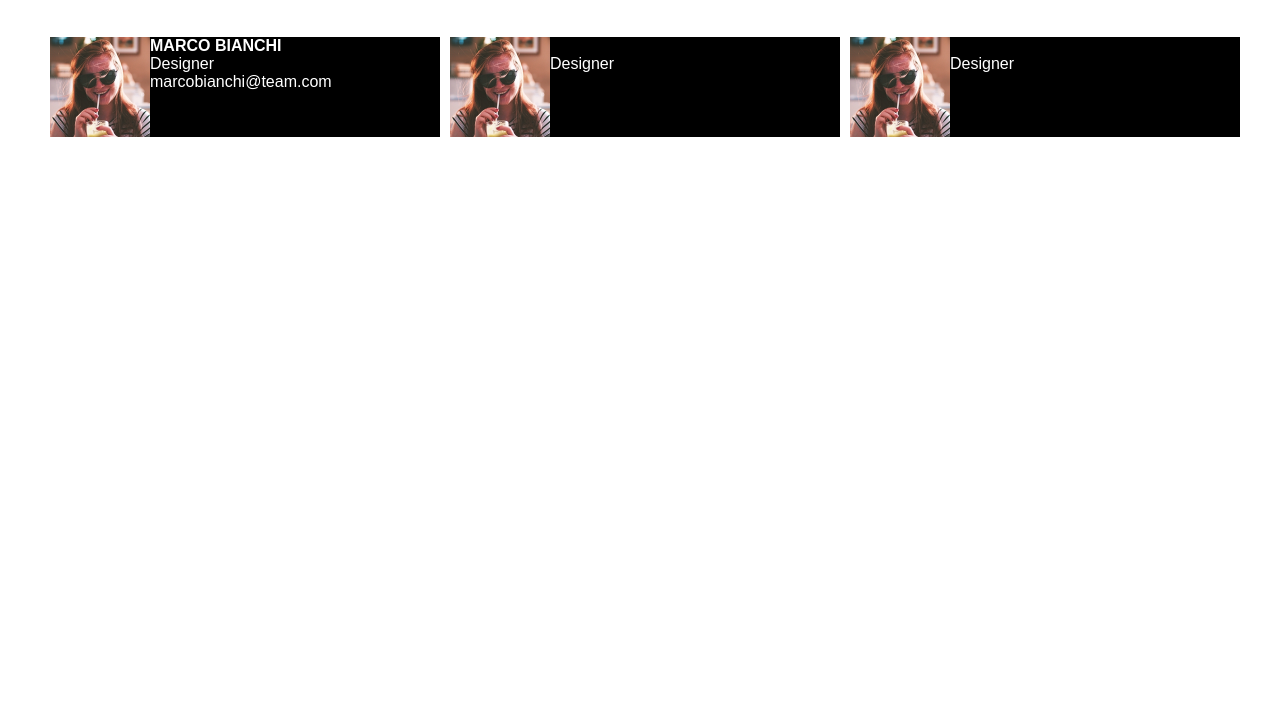
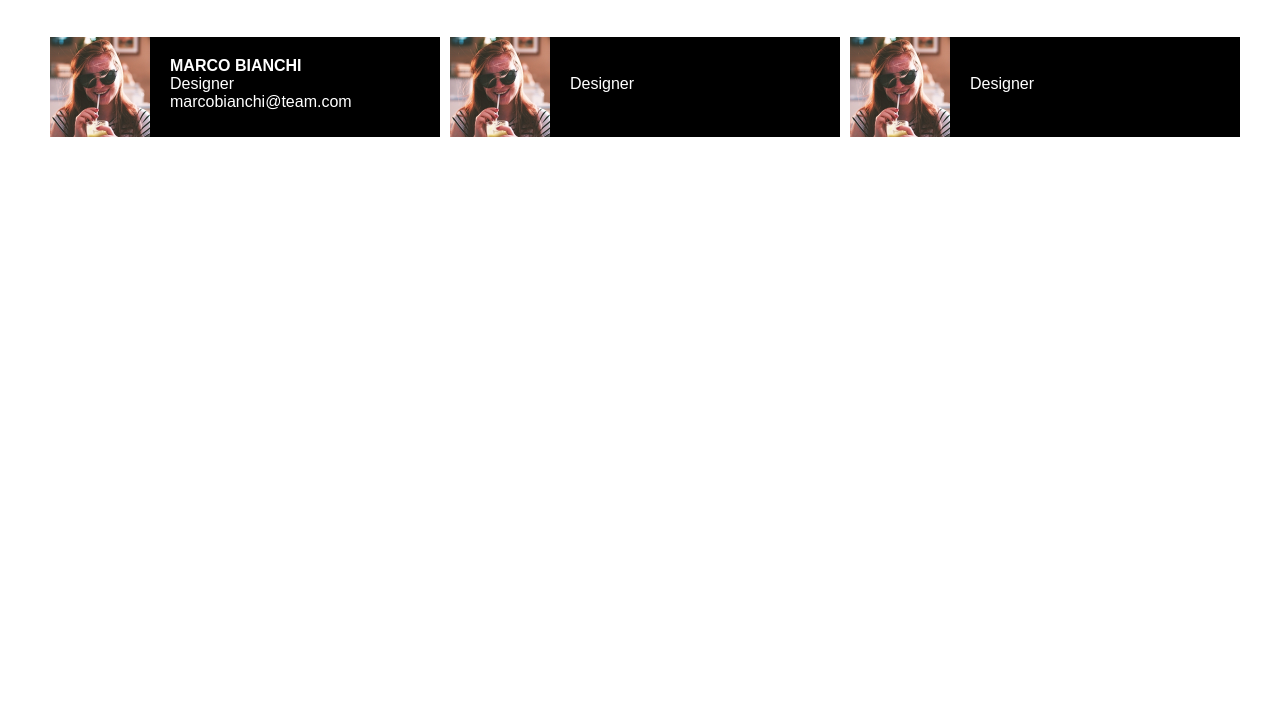
Before and after one commit to RiccardoGabba/html-css-float-cards, a plain HTML site: page index.html in a window 1280 px wide. Shown: the part 76-800 px from the top of the page. Drawn offline with Linux system fonts and the light colour scheme.

Commit message:
fix issue

```diff
--- a/index.html
+++ b/index.html
@@ -31,9 +31,9 @@
                 </div>
             </section>
             <section class="box pull-left debug">
-                <p>
+
                     <img src="image/assets/img/female1.png" alt="" class="img">
-                </p>
+
                 <div class="testo">
                     <span class="nome"><strong></strong></span> <br>
                     <span>Designer </span><br>
--- a/style.css
+++ b/style.css
@@ -39,16 +39,10 @@ body{
     height: 100px;
     object-fit: contain;
     float: left;
+    padding-right: 20px;
 }
 
 .testo{
-    display: inline;
     color: white;
-
-
+    padding-top: 20px;
 }
-
-.nome{
-
-
-}
```
